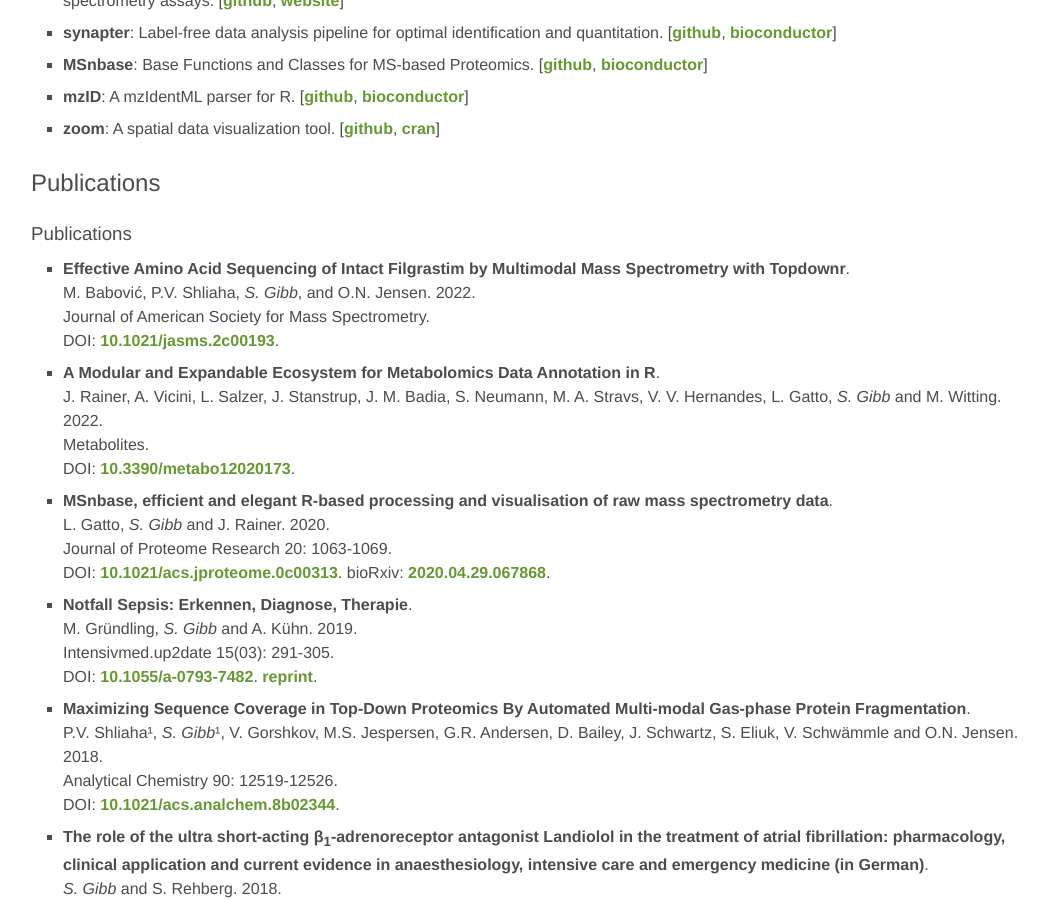
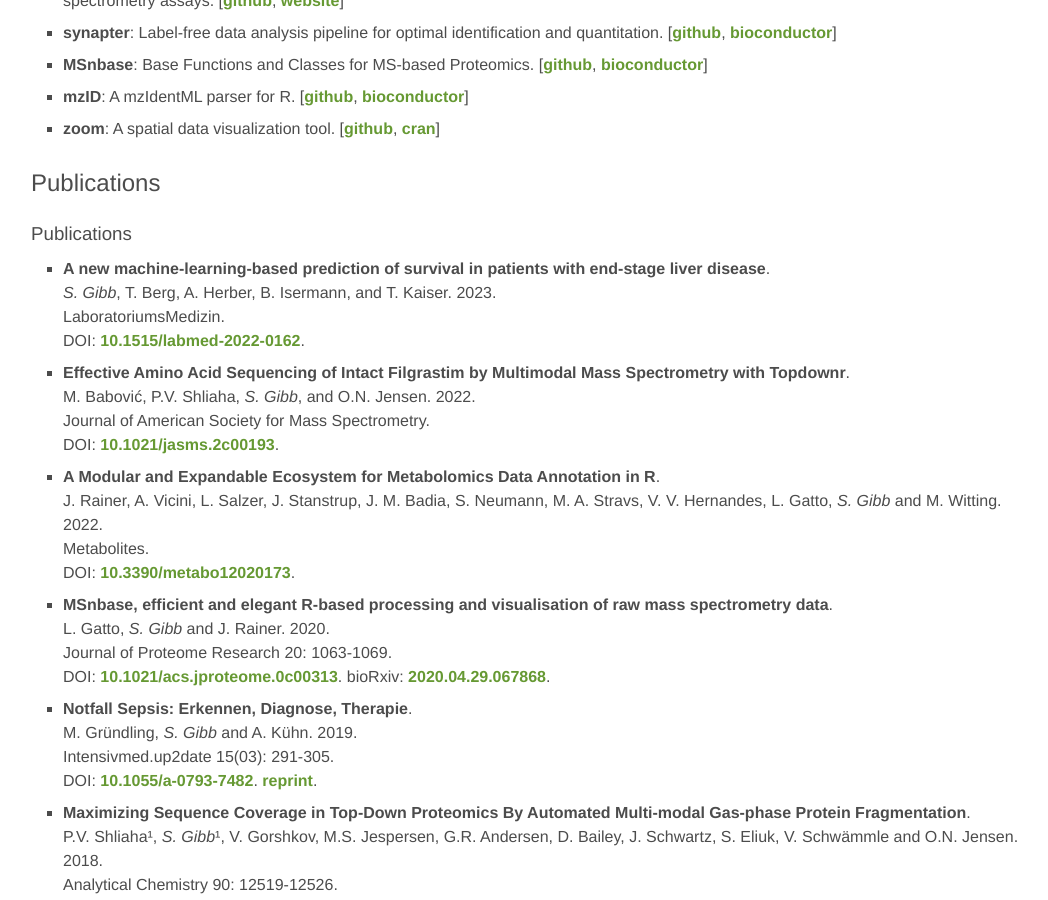
Before and after one commit to sgibb/sgibb.github.io, a Jekyll site: the page built from index.md, in a window 1280 px wide and 900 px high, scrolled down 1180 px. Shown: the whole window, without its empty margins (113-1161 px from the left). Built offline with Jekyll 4.4.1, drawn with Linux system fonts in a browser that asks for light colours.

Commit message:
feat: add AMELD article

```diff
--- a/_data/publications.yml
+++ b/_data/publications.yml
@@ -1,5 +1,11 @@
 - name: Publications
   entries:
+    - title: "A new machine-learning-based prediction of survival in patients with end-stage liver disease"
+      authors: S. Gibb, T. Berg, A. Herber, B. Isermann, and T. Kaiser
+      journal: "LaboratoriumsMedizin"
+      year: 2023
+      doi: 10.1515/labmed-2022-0162
+
     - title: "Effective Amino Acid Sequencing of Intact Filgrastim by Multimodal Mass Spectrometry with Topdownr"
       authors: M. Babović, P.V. Shliaha, S. Gibb, and O.N. Jensen
       journal: "Journal of American Society for Mass Spectrometry"
```
